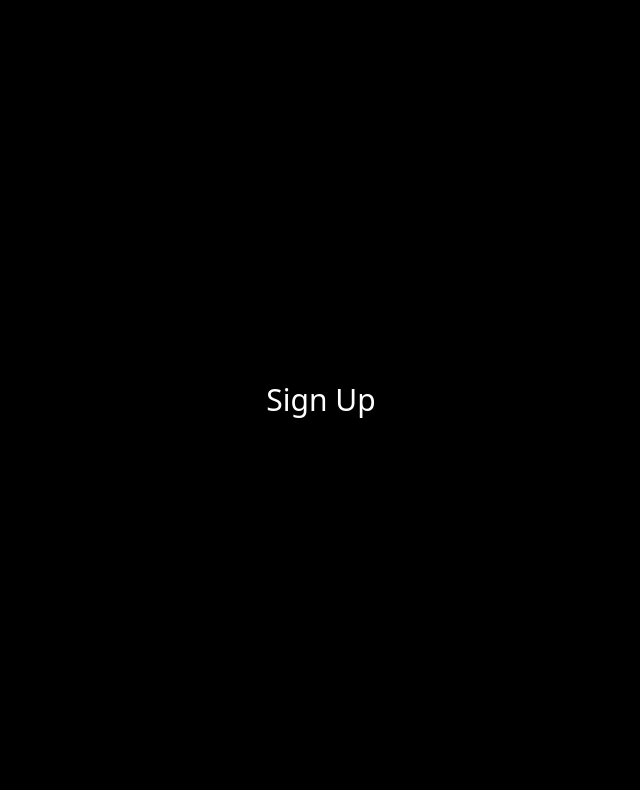
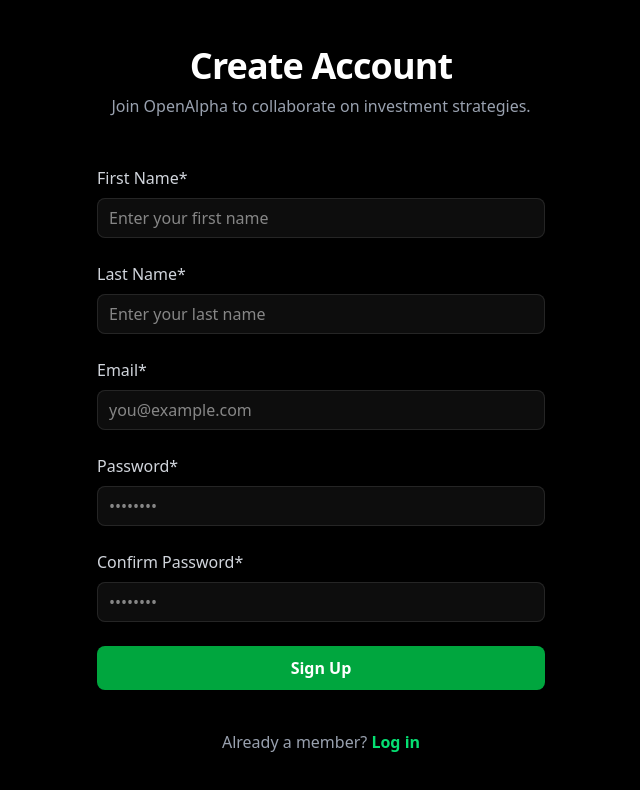
Before and after one commit to connormorrrison/opencoding, a Next.js app in the folder frontend/: page /signup in a window 1280 px wide. Shown: the top 790 px of the page, without its empty margins (319-959 px from the left). Built offline with nearby package versions, Linux system fonts and the light colour scheme.

Commit message:
Add initial sign up page

```diff
--- a/frontend/src/app/signup/page.tsx
+++ b/frontend/src/app/signup/page.tsx
@@ -1,11 +1,137 @@
-// app/signup/page.tsx
-import React from "react"
+import React from "react";
 
 export default function SignupPage() {
   return (
-    <div className="min-h-screen flex items-center justify-center bg-black text-white">
-      <h1 className="text-3xl">Sign Up</h1>
-      {/* your signup form goes here */}
+    <div className="min-h-screen flex flex-col items-center justify-center bg-black text-white p-4">
+      <div className="w-full max-w-md">
+        <div className="text-center mb-12">
+          {/* Optional: You can add your logo or a heading here if needed */}
+          <h1 className="text-4xl font-semibold tracking-tight">
+            Create Account
+          </h1>
+          <p className="mt-2 text-md text-gray-400">
+            Join OpenAlpha to collaborate on investment strategies.
+          </p>
+        </div>
+
+        <form className="space-y-6">
+          <div>
+            <label
+              htmlFor="firstName"
+              className="block text-base font-medium leading-6 text-gray-300"
+            >
+              First Name*
+            </label>
+            <div className="mt-2">
+              <input
+                id="firstName"
+                name="firstName"
+                type="text"
+                autoComplete="given-name"
+                required
+                className="block w-full rounded-md border-0 bg-white/5 py-2 px-3 text-white shadow-sm ring-1 ring-inset ring-white/10 focus:ring-2 focus:ring-inset focus:ring-green-500 sm:text-base sm:leading-6"
+                placeholder="Enter your first name"
+              />
+            </div>
+          </div>
+
+          <div>
+            <label
+              htmlFor="lastName"
+              className="block text-base font-medium leading-6 text-gray-300"
+            >
+              Last Name*
+            </label>
+            <div className="mt-2">
+              <input
+                id="lastName"
+                name="lastName"
+                type="text"
+                autoComplete="family-name"
+                required
+                className="block w-full rounded-md border-0 bg-white/5 py-2 px-3 text-white shadow-sm ring-1 ring-inset ring-white/10 focus:ring-2 focus:ring-inset focus:ring-green-500 sm:text-base sm:leading-6"
+                placeholder="Enter your last name"
+              />
+            </div>
+          </div>
+
+          <div>
+            <label
+              htmlFor="email"
+              className="block text-base font-medium leading-6 text-gray-300"
+            >
+              Email*
+            </label>
+            <div className="mt-2">
+              <input
+                id="email"
+                name="email"
+                type="email"
+                autoComplete="email"
+                required
+                className="block w-full rounded-md border-0 bg-white/5 py-2 px-3 text-white shadow-sm ring-1 ring-inset ring-white/10 focus:ring-2 focus:ring-inset focus:ring-green-500 sm:text-base sm:leading-6"
+                placeholder="you@example.com"
+              />
+            </div>
+          </div>
+
+          <div>
+            <label
+              htmlFor="password"
+              className="block text-base font-medium leading-6 text-gray-300"
+            >
+              Password*
+            </label>
+            <div className="mt-2">
+              <input
+                id="password"
+                name="password"
+                type="password"
+                autoComplete="new-password"
+                required
+                className="block w-full rounded-md border-0 bg-white/5 py-2 px-3 text-white shadow-sm ring-1 ring-inset ring-white/10 focus:ring-2 focus:ring-inset focus:ring-green-500 sm:text-base sm:leading-6"
+                placeholder="••••••••"
+              />
+            </div>
+          </div>
+
+          <div>
+            <label
+              htmlFor="confirmPassword"
+              className="block text-base font-medium leading-6 text-gray-300"
+            >
+              Confirm Password*
+            </label>
+            <div className="mt-2">
+              <input
+                id="confirmPassword"
+                name="confirmPassword"
+                type="password"
+                autoComplete="new-password"
+                required
+                className="block w-full rounded-md border-0 bg-white/5 py-2 px-3 text-white shadow-sm ring-1 ring-inset ring-white/10 focus:ring-2 focus:ring-inset focus:ring-green-500 sm:text-base sm:leading-6"
+                placeholder="••••••••"
+              />
+            </div>
+          </div>
+
+          <div>
+            <button
+              type="submit"
+              className="flex w-full justify-center rounded-md bg-green-600 px-3 py-2.5 text-base font-semibold leading-6 text-white shadow-sm hover:bg-green-700 focus-visible:outline focus-visible:outline-2 focus-visible:outline-offset-2 focus-visible:outline-green-500"
+            >
+              Sign Up
+            </button>
+          </div>
+        </form>
+
+        <p className="mt-10 text-center text-base text-gray-400">
+          Already a member?{' '}
+          <a href="/login" className="font-semibold leading-6 text-green-400 hover:text-green-300">
+            Log in
+          </a>
+        </p>
+      </div>
     </div>
-  )
+  );
 }
```
